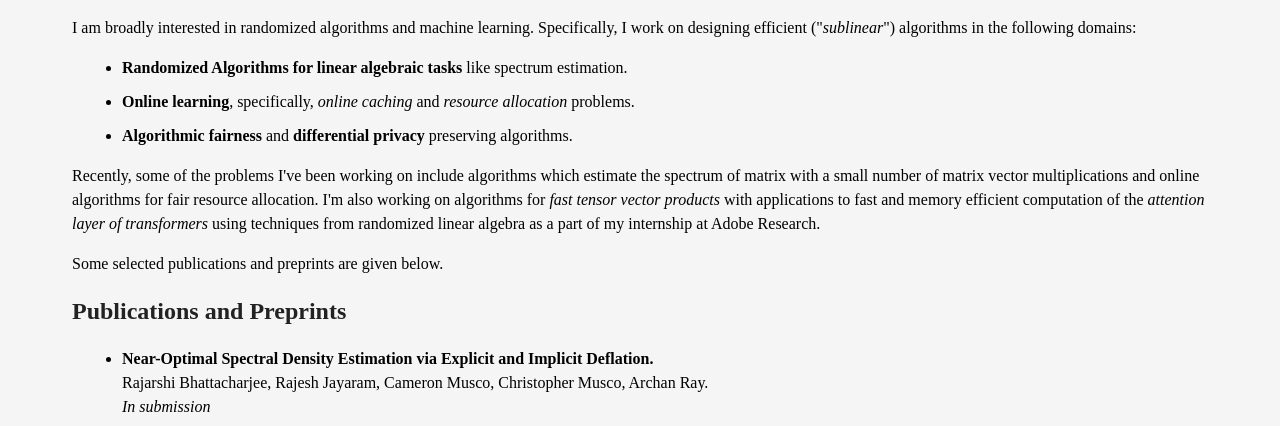
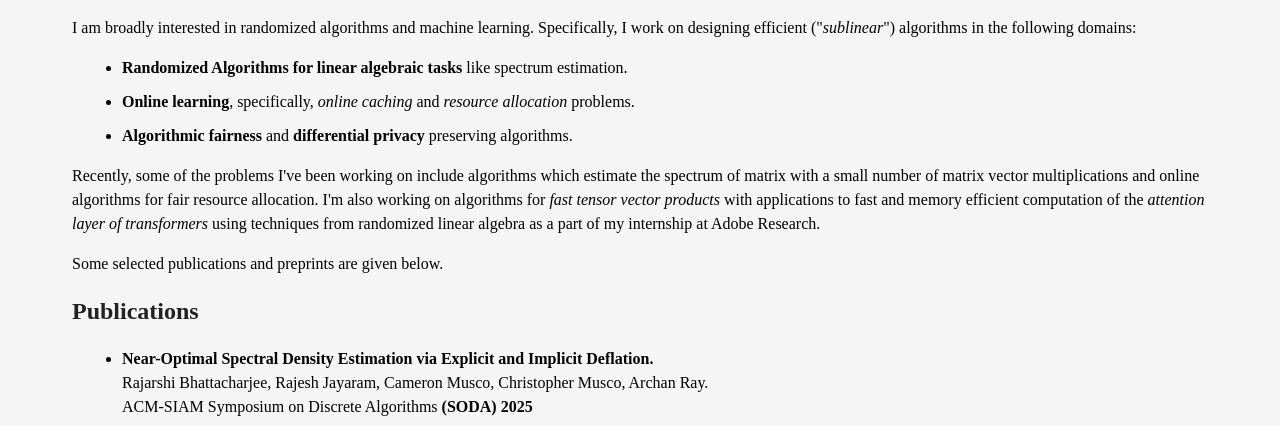
Before and after one commit to rbhattacharj/rbhattacharj.github.io, a plain HTML site: page index.html in a window 1280 px wide. Shown: the part 374-800 px from the top of the page. Drawn offline with Linux system fonts and the light colour scheme.

Commit message:
update pubs

```diff
--- a/index.html
+++ b/index.html
@@ -52,12 +52,12 @@ Recently, some of the problems I've been working on include algorithms which est
 
 
 
-        <h2> Publications and Preprints </h2>
+        <h2> Publications </h2>
 
         <ul>
         <li><b> Near-Optimal Spectral Density Estimation via Explicit and Implicit Deflation. </b><br>
 			Rajarshi Bhattacharjee, Rajesh Jayaram, Cameron Musco, Christopher Musco, Archan Ray.<br>
-			<i> In submission </i><br>
+			ACM-SIAM Symposium on Discrete Algorithms <b>(SODA) 2025 </b><br>
 		</li>
 
 		<li><b> Universal Matrix Sparsifiers and Fast Deterministic Algorithms for Linear Algebra. </b><br>
```
